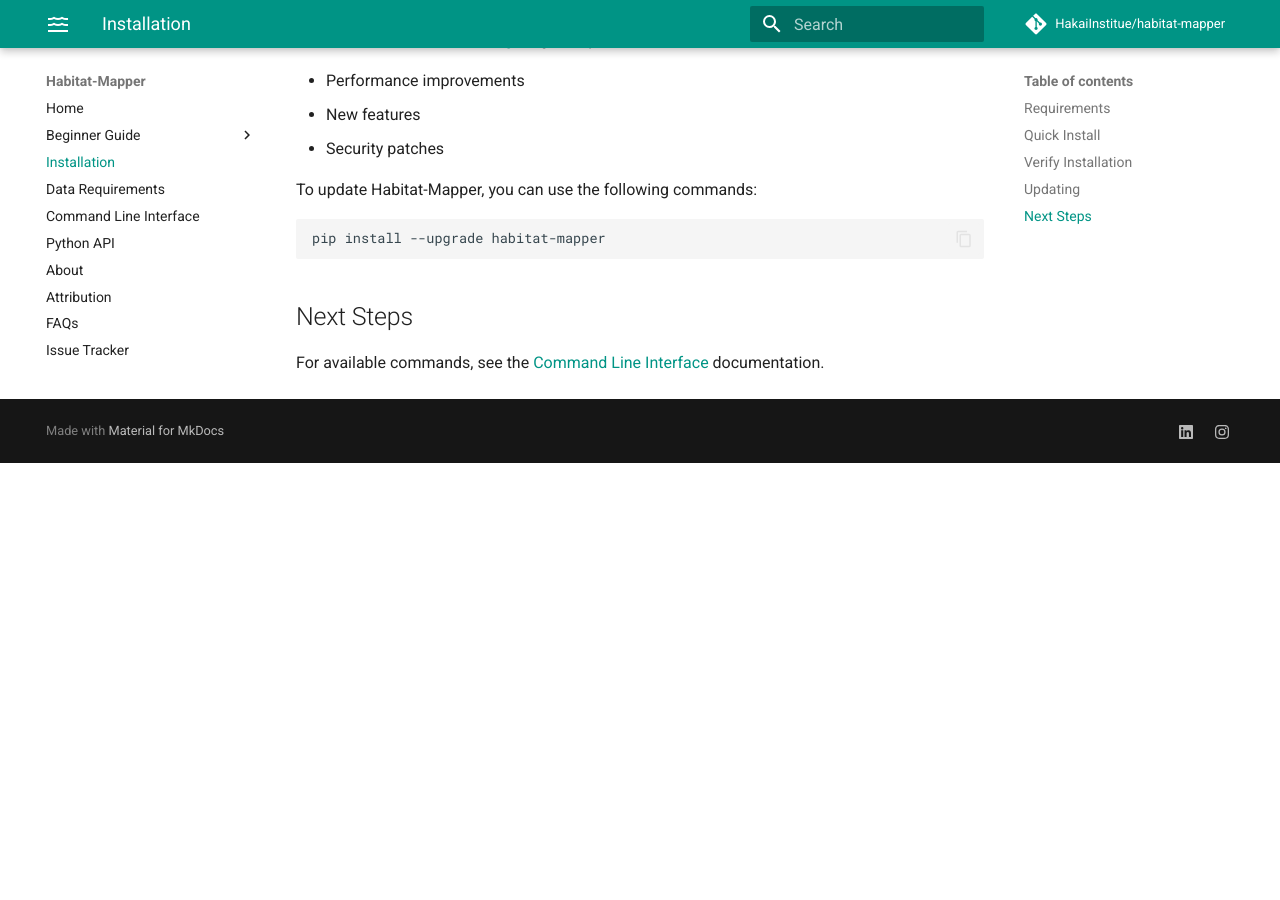
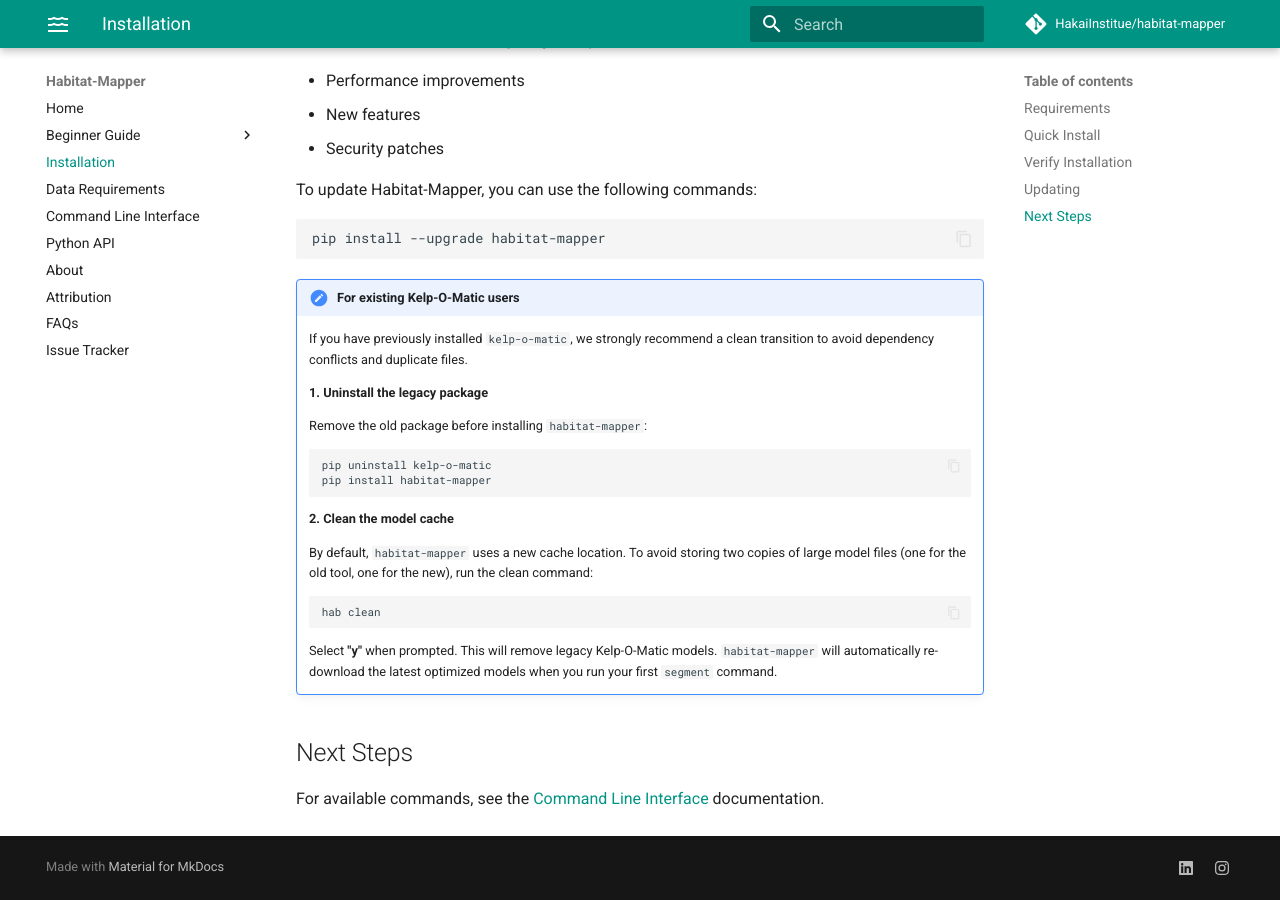
Before and after one commit to HakaiInstitute/kelp-o-matic, an MkDocs documentation site: the page built from docs/installation.md, in a window 1280 px wide and 900 px high, scrolled down 815 px. Built offline with MkDocs 1.6.1 and Material for MkDocs 9.7.7, drawn with Linux system fonts in a browser that asks for light colours; comment, search, counter and statistics services are not loaded; before the commit the page ends 1278 px from its top, so only the background shows below that.

Commit message:
Add migration from kom docs

````diff
--- a/docs/installation.md
+++ b/docs/installation.md
@@ -11,7 +11,8 @@
 
 ## Quick Install
 
-We recommend using a virtual environment to manage your Python packages. This will help avoid conflicts with other packages and system installations.
+We recommend using a virtual environment to manage your Python packages. This will help avoid conflicts with other
+packages and system installations.
 
 ```bash
 pip install habitat-mapper
@@ -39,6 +40,32 @@
 pip install --upgrade habitat-mapper
 ```
 
+!!! note "For existing Kelp-O-Matic users"
+
+    If you have previously installed `kelp-o-matic`, we strongly recommend a clean transition to avoid dependency
+    conflicts and duplicate files.
+
+    **1. Uninstall the legacy package**
+
+    Remove the old package before installing `habitat-mapper`:
+
+    ```bash
+    pip uninstall kelp-o-matic
+    pip install habitat-mapper
+    ```
+
+    **2. Clean the model cache**
+
+    By default, `habitat-mapper` uses a new cache location. To avoid storing two copies of large model files (one for
+    the old tool, one for the new), run the clean command:
+
+    ```bash
+    hab clean
+    ```
+
+    Select **"y"** when prompted. This will remove legacy Kelp-O-Matic models. `habitat-mapper` will automatically
+    re-download the latest optimized models when you run your first `segment` command.
+
 ## Next Steps
 
 For available commands, see the [Command Line Interface](cli.md) documentation.
````
